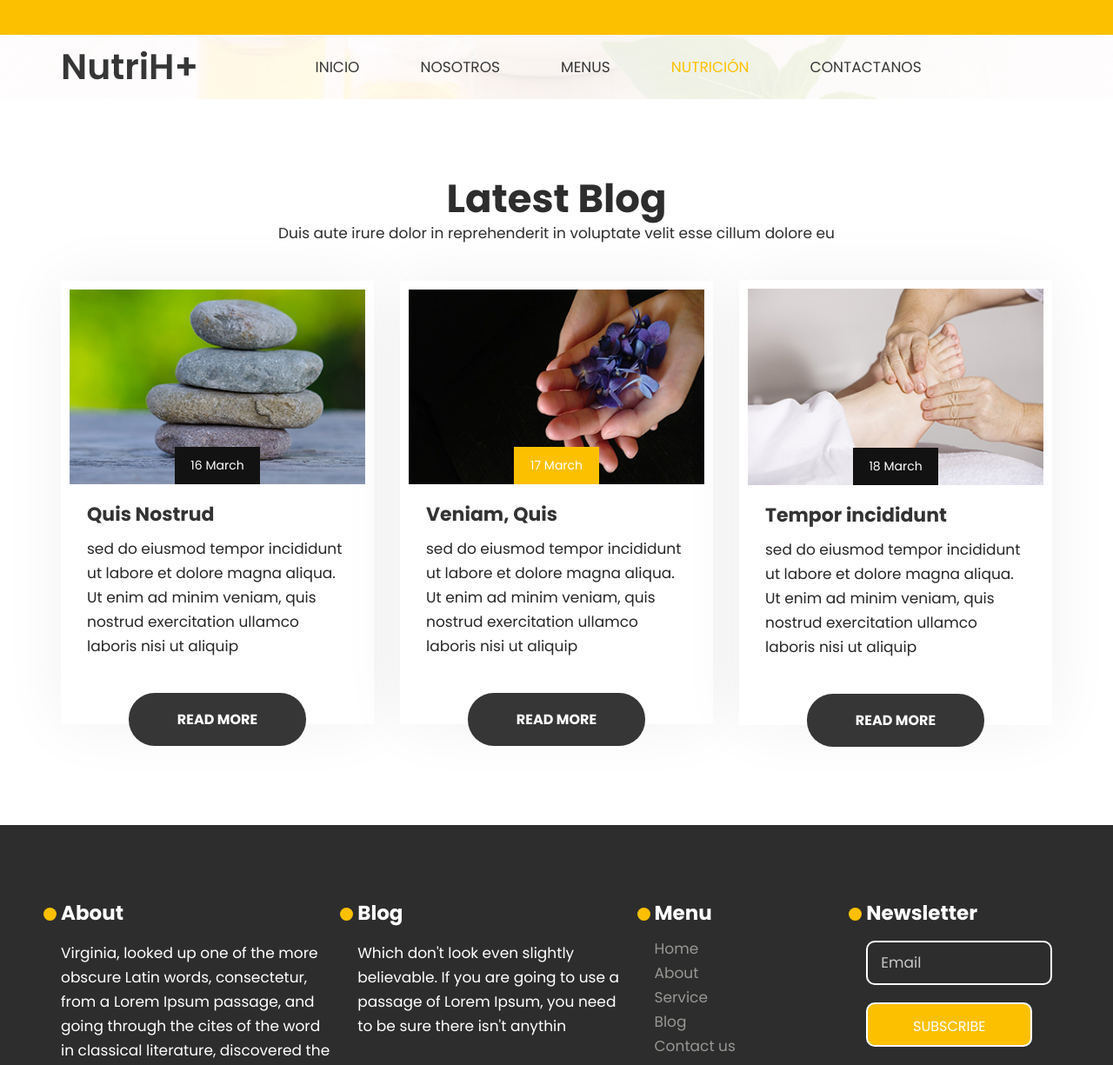
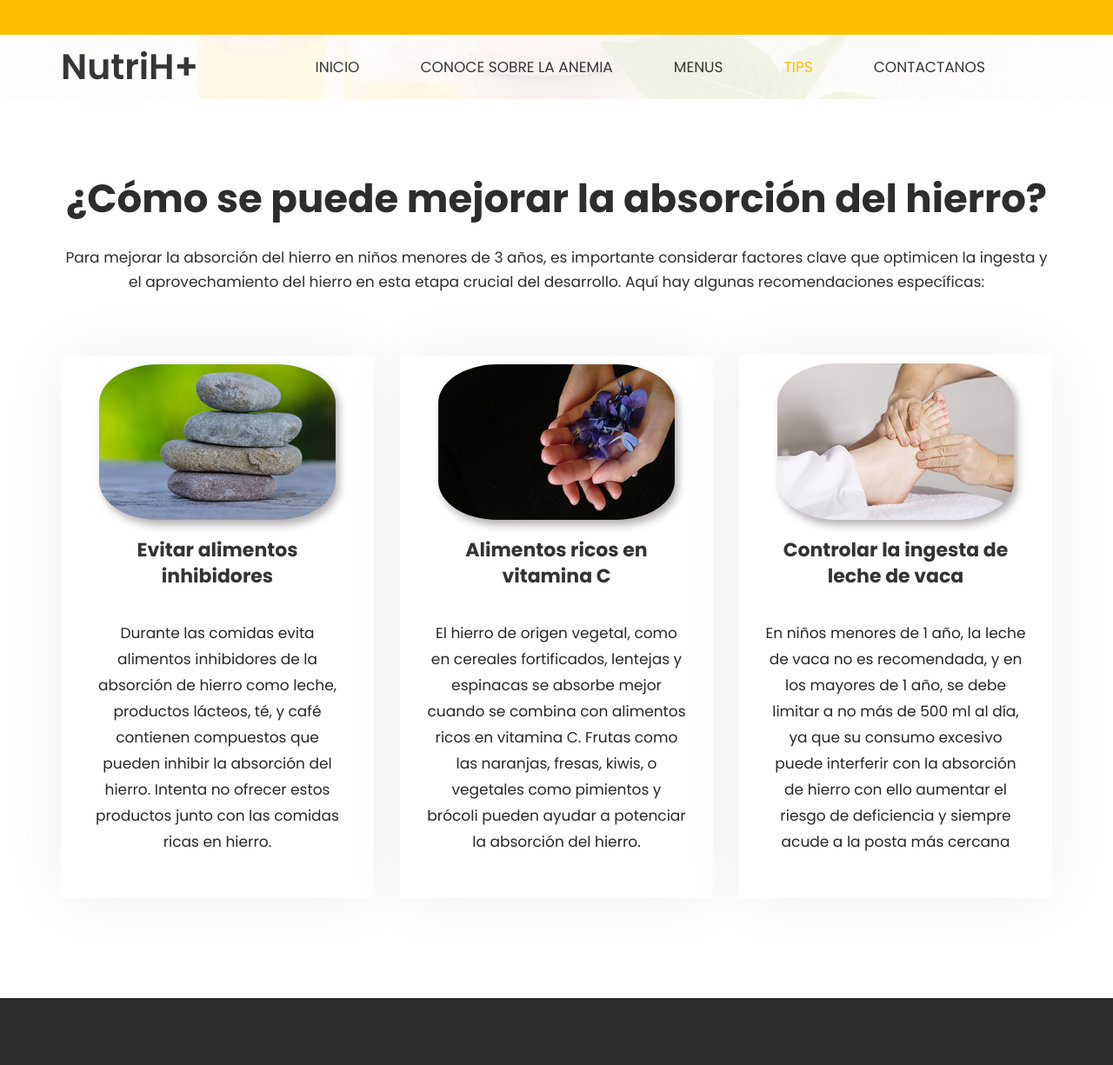
Before and after one commit to VaneCisnerosVil/NutriLaredo, a PHP site: page /nutricion.html in a window 1280 px wide. Shown: the top 1225 px of the page at 87% size. Run offline with PHP 8.4, Linux system fonts and the light colour scheme; some libraries are stand-ins or nearby versions.

Commit message:
Agregé cambios!

```diff
--- a/contactanos.html
+++ b/contactanos.html
@@ -50,9 +50,9 @@
                         <nav class="site-navbar">
                            <ul>
                               <li><a href="index.html">Inicio</a></li>
-                              <li><a href="nosotros.html">Nosotros</a></li>
+                              <li><a href="nosotros.html">Conoce sobre la anemia</a></li>
                               <li><a href="menus.html">Menus</a></li>
-                              <li><a href="nutricion.html">Nutrición</a></li>
+                              <li><a href="nutricion.html">Tips</a></li>
                               <li><a class="active" href="contactanos.html">Contactanos</a></li>
                            <!--  <li class="d_none"><a href="Javascript:void(0)"><i class="fa fa-user" aria-hidden="true"></i></a></li>
                               <li class="d_none"><a href="Javascript:void(0)"><i class="fa fa-search" aria-hidden="true"></i></a></li>-->
--- a/css/style.css
+++ b/css/style.css
@@ -228,10 +228,18 @@ a,
 }
 
 img {
-    max-width: 100%;
+    max-width: 80%;
     height: auto;
 }
+/*
+img:hover{
+    -webkit-transform: rotate(360deg);
+    transition: 1s ease-in-out;
+    -webkit-border-radius:50%;
+    -webkit-box-shadow: 0px 0px 15px 15px rgb(255, 195, 0);
 
+
+}*/
  :focus {
     outline: 0;
 }
@@ -557,8 +565,44 @@ button {
 
 .agency figure img {
     filter: drop-shadow(4px 6px 5px #0d03034f);
-    border-radius: 20%;
+    border-radius: 25%;
+
 }
+
+
+/***bbbbb*****/
+figure img {
+    filter: drop-shadow(4px 6px 5px #0d03034f);
+    border-radius: 25%;
+
+}
+
+figure img:hover{
+    -webkit-transform: rotate(360deg);
+    transition: 1s ease-in-out;
+    -webkit-border-radius:50%;
+    -webkit-box-shadow: 0px 0px 10px 10px rgb(255, 195, 0);
+}
+
+.agency figure img:hover{
+    -webkit-transform: rotate(360deg);
+    transition: 1s ease-in-out;
+    -webkit-border-radius:50%;
+    -webkit-box-shadow: 0px 0px 10px 10px rgb(255, 195, 0);
+}
+
+
+
+.about_img figure img:hover{
+    -webkit-transform: rotate(360deg);
+    transition: 1s ease-in-out;
+    -webkit-border-radius:55%;
+    -webkit-box-shadow: 0px 0px 10px 10px rgb(255, 195, 0);
+
+}
+
+
+
 
 .play_icon {
     padding-bottom: 0;
--- a/nutricion.html
+++ b/nutricion.html
@@ -50,9 +50,9 @@
                         <nav class="site-navbar">
                            <ul>
                               <li><a href="index.html">Inicio</a></li>
-                              <li><a href="nosotros.html">Nosotros</a></li>
+                              <li><a href="nosotros.html">Conoce sobre la anemia</a></li>
                               <li><a href="menus.html">Menus</a></li>
-                              <li><a class="active" href="nutricion.html">Nutrición</a></li>
+                              <li><a class="active" href="nutricion.html">Tips</a></li>
                               <li><a href="contactanos.html">Contactanos</a></li>
                         <!--<li class="d_none"><a href="Javascript:void(0)"><i class="fa fa-user" aria-hidden="true"></i></a></li>
                            <li class="d_none"><a href="Javascript:void(0)"><i class="fa fa-search" aria-hidden="true"></i></a></li>-->
@@ -74,42 +74,45 @@
             <div class="row">
                <div class="col-md-12">
                   <div class="titlepage text_align_center ">
-                     <h2>Latest Blog</h2>
-                     <p>Duis aute irure dolor in reprehenderit in voluptate velit esse cillum dolore eu</p>
+                     <h2>¿Cómo se puede mejorar la absorción del hierro?</h2>
+                     <p>&nbsp;&nbsp;<br>Para mejorar la absorción del hierro en niños menores de 3 años, es importante considerar factores clave que optimicen la ingesta y el aprovechamiento del hierro en esta etapa crucial del desarrollo. Aquí hay algunas recomendaciones específicas:</p>
                   </div>
                </div>
             </div>
             <div class="row d_flex">
                <div class=" col-md-4">
-                  <div class="latest">
+                  <div class="latest services_box text_align_center">
                      <figure><img src="images/blog1.jpg" alt="#"/></figure>
-                     <span>16 March</span>
+                   <!-- <span>16 March</span>-->
                      <div class="nostrud">
-                        <h3>Quis Nostrud </h3>
-                        <p>sed do eiusmod tempor incididunt ut labore et dolore magna aliqua. Ut enim ad minim veniam, quis nostrud exercitation ullamco laboris nisi ut aliquip</p>
-                        <a class="read_more" href="blog.html">Read More</a>
+                        <h3>Evitar alimentos inhibidores</h3>
+                        <p> Durante las comidas evita alimentos inhibidores de la absorción de hierro como leche, productos lácteos, té, y café contienen compuestos que pueden inhibir la absorción del hierro.
+                            Intenta no ofrecer estos productos junto con las comidas ricas en hierro.</p>
+                      <!--- <a class="read_more" href="blog.html">Read More</a>-->
                      </div>
                   </div>
                </div>
                <div class=" col-md-4">
-                  <div class="latest">
+                  <div class="latest services_box text_align_center">
                      <figure><img src="images/blog2.jpg" alt="#"/></figure>
-                     <span class="yellow">17 March</span>
+                    <!-- <span class="yellow">17 March</span>-->
                      <div class="nostrud">
-                        <h3>Veniam, Quis </h3>
-                        <p>sed do eiusmod tempor incididunt ut labore et dolore magna aliqua. Ut enim ad minim veniam, quis nostrud exercitation ullamco laboris nisi ut aliquip</p>
-                        <a class="read_more" href="blog.html">Read More</a>
+                        <h3>Alimentos ricos en vitamina C </h3>
+                        <p>El hierro de origen vegetal, como en cereales fortificados,
+                           lentejas y espinacas se absorbe mejor cuando se combina con alimentos ricos en vitamina C. Frutas como las naranjas, fresas, kiwis, o vegetales como pimientos y brócoli pueden ayudar a potenciar la absorción del hierro.</p>
+                      <!-- <a class="read_more" href="blog.html">Read More</a>-->
                      </div>
                   </div>
                </div>
                <div class=" col-md-4">
-                  <div class="latest">
+                  <div class="latest services_box text_align_center">
                      <figure><img src="images/blog3.jpg" alt="#"/></figure>
-                     <span>18 March</span>
+                   <!-- <span>18 March</span>-->
                      <div class="nostrud">
-                        <h3>Tempor incididunt </h3>
-                        <p>sed do eiusmod tempor incididunt ut labore et dolore magna aliqua. Ut enim ad minim veniam, quis nostrud exercitation ullamco laboris nisi ut aliquip</p>
-                        <a class="read_more" href="blog.html">Read More</a>
+                        <h3>Controlar la ingesta de leche de vaca </h3>
+                        <p>En niños menores de 1 año, la leche de vaca no es recomendada,
+                           y en los mayores de 1 año, se debe limitar a no más de 500 ml al día, ya que su consumo excesivo puede interferir con la absorción de hierro con ello aumentar el riesgo de deficiencia y siempre acude a la posta más cercana</p>
+                       <!-- <a class="read_more" href="blog.html">Read More</a>-->
                      </div>
                   </div>
                </div>
```
Also changed, not shown: index.html (+6 -5 lines), menus.html (+8 -2 lines), nosotros.html (+14 -14 lines), images/nene.jpeg (added).
